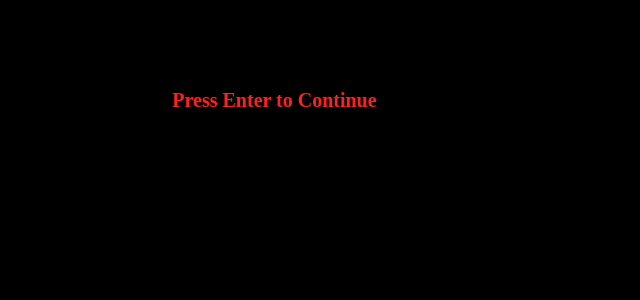
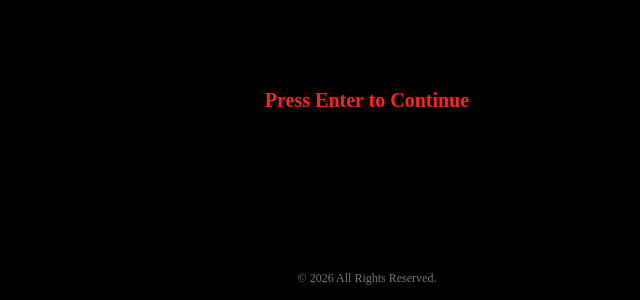
Before and after one commit to khizarusestate/MyPortfolio, a React (Vite) app: page / in a window 1280 px wide. Shown: the part 500-800 px from the top of the page, without its empty margins (273-913 px from the left). Built offline with nearby package versions, Linux system fonts and the light colour scheme.

Commit message:
Style subtle copyright footer at bottom

```diff
--- a/src/styles.css
+++ b/src/styles.css
@@ -22,6 +22,7 @@ body {
 }
 
 .welcome-screen {
+  position: relative;
   min-height: 100vh;
   display: flex;
   align-items: center;
@@ -42,6 +43,18 @@ body {
   animation-delay: 2s;
 }
 
+.copyright-text {
+  position: absolute;
+  right: 16px;
+  bottom: 14px;
+  left: 16px;
+  margin: 0;
+  color: #777;
+  font-size: 12px;
+  font-weight: 400;
+  text-align: center;
+}
+
 @keyframes welcome-fade-in {
   from {
     opacity: 0;
```
